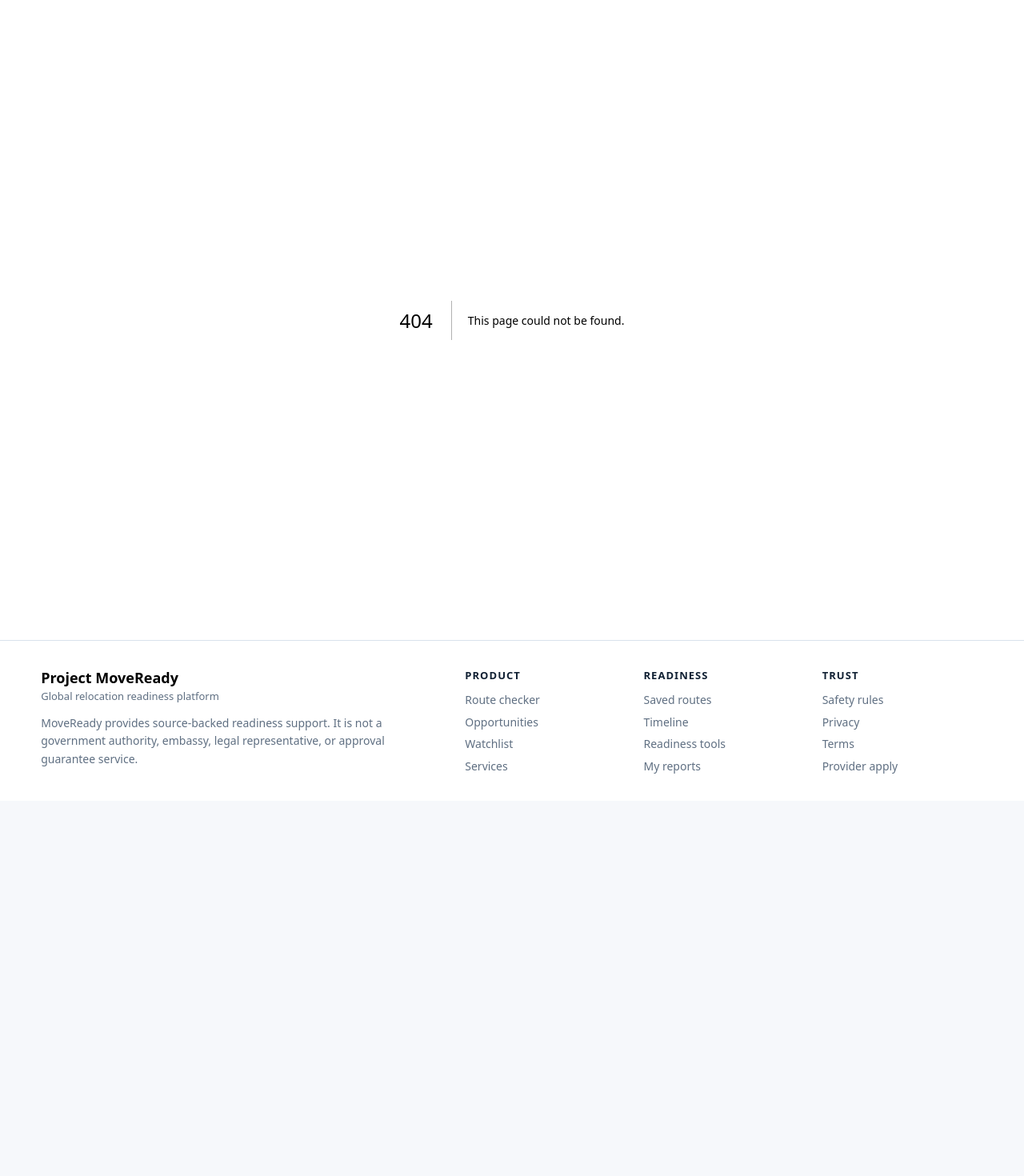
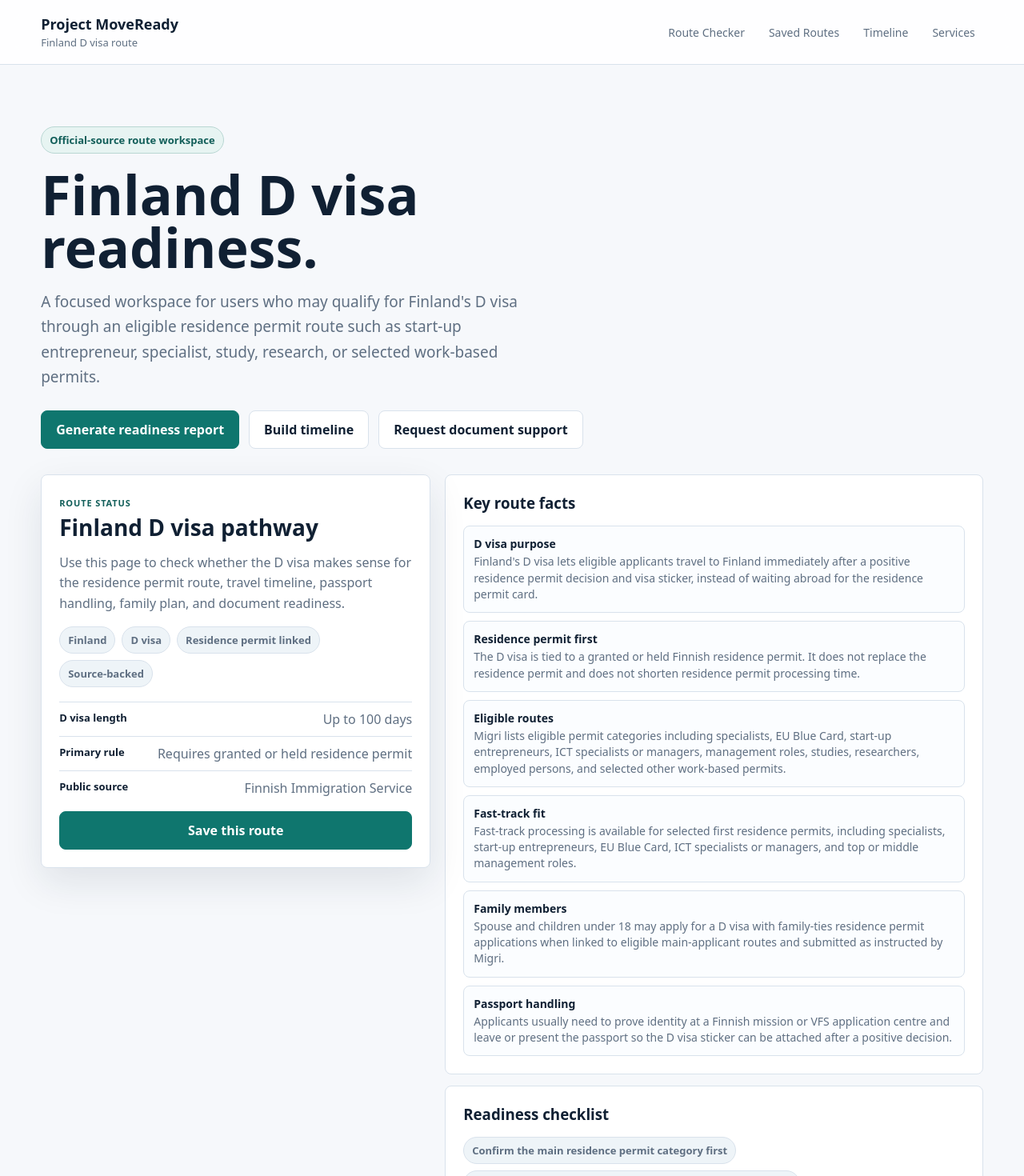
Before and after one commit to SirBM201/SirBM201-moveready-frontend, a Next.js app: page /routes/finland-d-visa in a window 1280 px wide. Before the commit this address had no page. Shown: the top 1470 px of the page at 80% size. Before the commit the page ends 1001 px from the top, so only its background shows below. Built offline with nearby package versions, Linux system fonts and the light colour scheme.

Commit message:
Add Finland D visa route page

```diff
--- /dev/null
+++ b/app/routes/finland-d-visa/page.tsx
@@ -0,0 +1,110 @@
+const facts = [
+  {
+    title: "D visa purpose",
+    text: "Finland's D visa lets eligible applicants travel to Finland immediately after a positive residence permit decision and visa sticker, instead of waiting abroad for the residence permit card.",
+  },
+  {
+    title: "Residence permit first",
+    text: "The D visa is tied to a granted or held Finnish residence permit. It does not replace the residence permit and does not shorten residence permit processing time.",
+  },
+  {
+    title: "Eligible routes",
+    text: "Migri lists eligible permit categories including specialists, EU Blue Card, start-up entrepreneurs, ICT specialists or managers, management roles, studies, researchers, employed persons, and selected other work-based permits.",
+  },
+  {
+    title: "Fast-track fit",
+    text: "Fast-track processing is available for selected first residence permits, including specialists, start-up entrepreneurs, EU Blue Card, ICT specialists or managers, and top or middle management roles.",
+  },
+  {
+    title: "Family members",
+    text: "Spouse and children under 18 may apply for a D visa with family-ties residence permit applications when linked to eligible main-applicant routes and submitted as instructed by Migri.",
+  },
+  {
+    title: "Passport handling",
+    text: "Applicants usually need to prove identity at a Finnish mission or VFS application centre and leave or present the passport so the D visa sticker can be attached after a positive decision.",
+  },
+];
+
+const checklist = [
+  "Confirm the main residence permit category first",
+  "Check whether the chosen permit supports D visa application",
+  "Apply online through Enter Finland where available",
+  "Prepare passport copy and compliant passport photo",
+  "Book identity verification at a Finnish mission or VFS centre",
+  "Confirm whether the passport must remain with the mission",
+  "Prepare a Finnish address for residence permit card delivery",
+  "Check family application linking instructions if dependants apply",
+];
+
+export default function FinlandDVisaPage() {
+  return (
+    <main className="page-shell">
+      <header className="topbar">
+        <a className="brand" href="/"><strong>Project MoveReady</strong><span>Finland D visa route</span></a>
+        <nav className="nav"><a href="/route-checker">Route Checker</a><a href="/saved-routes">Saved Routes</a><a href="/timeline">Timeline</a><a href="/services">Services</a></nav>
+      </header>
+
+      <section className="hero-band compact-hero">
+        <div className="hero-copy">
+          <span className="eyebrow">Official-source route workspace</span>
+          <h1>Finland D visa readiness.</h1>
+          <p className="lede">A focused workspace for users who may qualify for Finland's D visa through an eligible residence permit route such as start-up entrepreneur, specialist, study, research, or selected work-based permits.</p>
+          <div className="actions">
+            <a className="btn primary" href="/route-checker">Generate readiness report</a>
+            <a className="btn" href="/timeline">Build timeline</a>
+            <a className="btn" href="/services">Request document support</a>
+          </div>
+        </div>
+      </section>
+
+      <section className="route-detail-shell">
+        <div className="route-detail-layout">
+          <aside className="route-detail-side">
+            <span className="overline">Route status</span>
+            <h2>Finland D visa pathway</h2>
+            <p>Use this page to check whether the D visa makes sense for the residence permit route, travel timeline, passport handling, family plan, and document readiness.</p>
+            <div className="badge-row">
+              <span className="badge">Finland</span>
+              <span className="badge">D visa</span>
+              <span className="badge">Residence permit linked</span>
+              <span className="badge">Source-backed</span>
+            </div>
+            <div className="route-metrics">
+              <div><strong>D visa length</strong><span>Up to 100 days</span></div>
+              <div><strong>Primary rule</strong><span>Requires granted or held residence permit</span></div>
+              <div><strong>Public source</strong><span>Finnish Immigration Service</span></div>
+            </div>
+            <a className="btn primary full" href="/saved-routes">Save this route</a>
+          </aside>
+
+          <div className="route-detail-main">
+            <section className="detail-section">
+              <h3>Key route facts</h3>
+              <div className="mini-list">
+                {facts.map((fact) => (
+                  <div key={fact.title}><strong>{fact.title}</strong><span>{fact.text}</span></div>
+                ))}
+              </div>
+            </section>
+
+            <section className="detail-section">
+              <h3>Readiness checklist</h3>
+              <div className="badge-row">
+                {checklist.map((item) => <span className="badge" key={item}>{item}</span>)}
+              </div>
+            </section>
+
+            <section className="detail-section">
+              <h3>Safety note</h3>
+              <p>The D visa is not a standalone relocation shortcut and does not guarantee residence permit approval. Users should verify the current Migri and Finnish mission instructions before paying fees, submitting passports, booking travel, or making family arrangements.</p>
+              <div className="actions">
+                <a className="btn primary" href="https://migri.fi/en/d-visa" target="_blank" rel="noreferrer">Migri D visa source</a>
+                <a className="btn" href="https://migri.fi/en/fast-track" target="_blank" rel="noreferrer">Migri fast-track source</a>
+              </div>
+            </section>
+          </div>
+        </div>
+      </section>
+    </main>
+  );
+}
```
